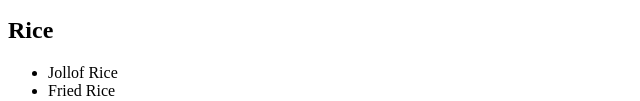
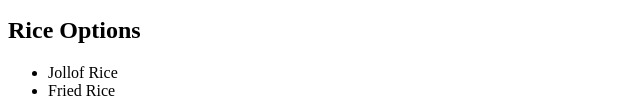
Before and after one commit to okpechukwuruth-del/ruth-menu-task, a plain HTML site: page index.html in a window 1280 px wide. Shown: the part 202-303 px from the top of the page, without its empty margins (0-640 px from the left). Drawn offline with Linux system fonts and the light colour scheme.

Commit message:
Update menu section headings for clarity

```diff
--- a/index.html
+++ b/index.html
@@ -12,15 +12,13 @@
     <li>Native Soups</li>
     <li>Pepper Soup</li>
 </ul>
-
-<h2>Rice</h2>
+<h2>Rice Options</h2>
 <ul>
     <li>Jollof Rice</li>
     <li>Fried Rice</li>
     <li>Coconut Rice</li>
     <li>White Rice</li>
 </ul>
-
 <h2>Soups</h2>
 <ul>
     <li>Egusi</li>
@@ -28,7 +26,6 @@
     <li>Ewedu</li>
     <li>Afang</li>
 </ul>
-
 <h2>Swallow</h2>
 <ul>
     <li>Eba</li>
@@ -36,7 +33,6 @@
     <li>Semo</li>
     <li>Wheat</li>
 </ul>
-
 <h2>Pepper Soup</h2>
 <ul>
     <li>Cow Meat</li>
```
